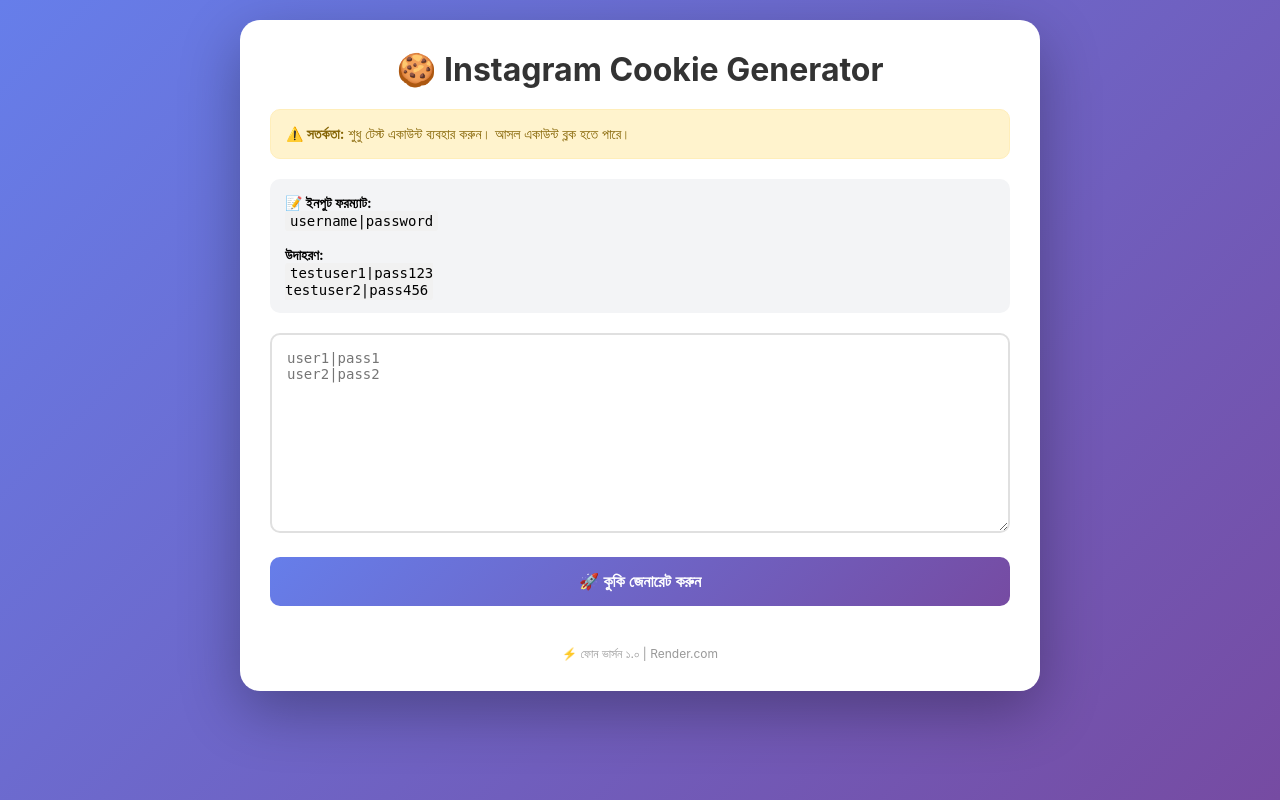
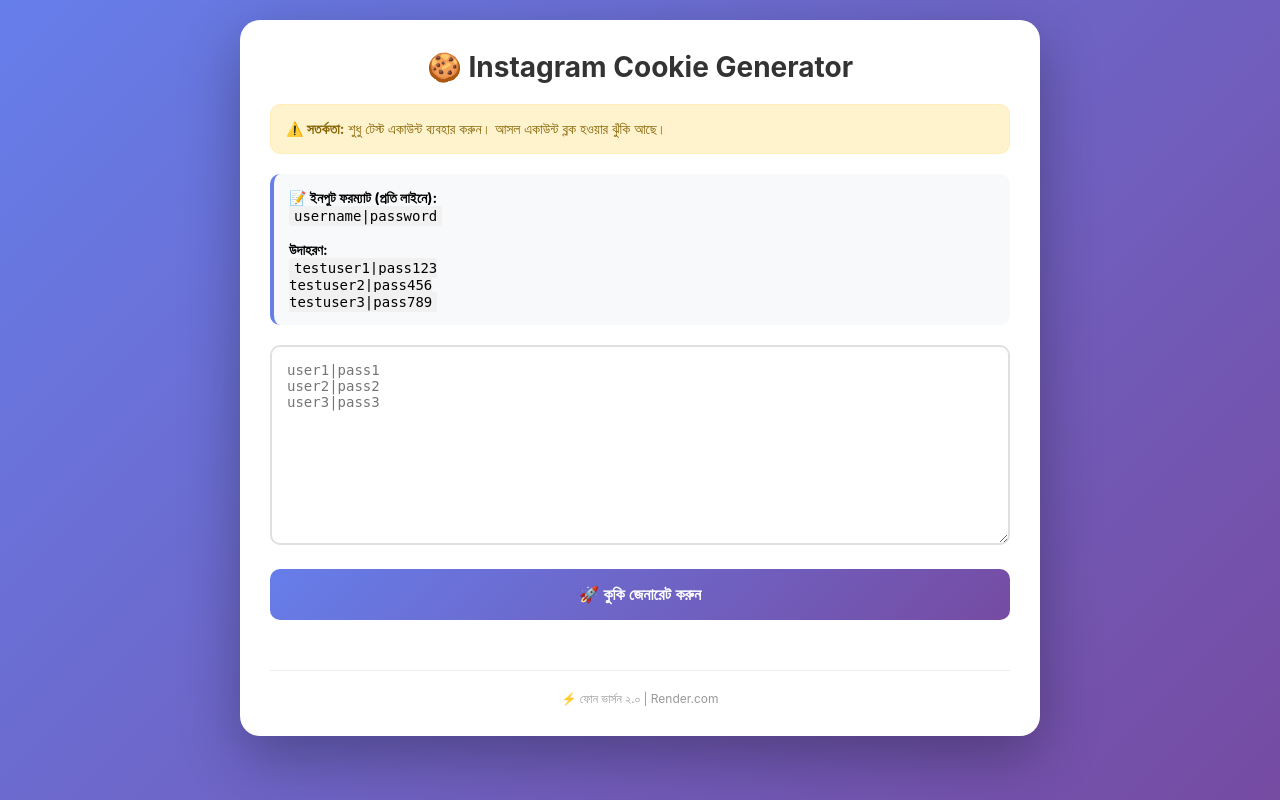
Before and after one commit to phdidea99-sys/insta-cookie-generator, a Flask app: page / in a window 1280 px wide. Run offline with Flask 3, Linux system fonts and the light colour scheme.

Commit message:
Update index.html

```diff
--- a/templates/index.html
+++ b/templates/index.html
@@ -28,6 +28,7 @@
             text-align: center;
             color: #333;
             margin-bottom: 20px;
+            font-size: 28px;
         }
         .warning {
             background: #fff3cd;
@@ -39,7 +40,8 @@
             font-size: 14px;
         }
         .example {
-            background: #f3f4f6;
+            background: #f8f9fa;
+            border-left: 4px solid #667eea;
             padding: 15px;
             border-radius: 10px;
             margin-bottom: 20px;
@@ -54,10 +56,15 @@
             font-family: monospace;
             font-size: 14px;
             margin-bottom: 20px;
+            resize: vertical;
+        }
+        textarea:focus {
+            outline: none;
+            border-color: #667eea;
         }
         button {
             width: 100%;
-            padding: 15px;
+            padding: 16px;
             background: linear-gradient(135deg, #667eea 0%, #764ba2 100%);
             color: white;
             border: none;
@@ -66,14 +73,20 @@
             font-weight: 600;
             cursor: pointer;
             margin-bottom: 20px;
+            transition: transform 0.2s;
+        }
+        button:hover {
+            transform: translateY(-2px);
         }
         button:disabled {
             opacity: 0.5;
             cursor: not-allowed;
+            transform: none;
         }
         .progress-container {
             margin-top: 20px;
             display: none;
+            width: 100%;
         }
         .progress-bar {
             width: 100%;
@@ -81,32 +94,48 @@
             background: #f0f0f0;
             border-radius: 10px;
             overflow: hidden;
+            margin-bottom: 10px;
         }
         .progress-fill {
             height: 100%;
             background: linear-gradient(90deg, #4CAF50, #45a049);
             width: 0%;
             transition: width 0.3s;
+            border-radius: 10px;
         }
         .status {
             text-align: center;
-            margin-top: 10px;
+            margin: 10px 0;
             color: #666;
+            font-size: 14px;
         }
         .download-btn {
             background: #4CAF50;
             display: none;
+            margin-top: 20px;
+        }
+        .download-btn:hover {
+            background: #45a049;
         }
         .footer {
             text-align: center;
             color: #999;
             font-size: 12px;
-            margin-top: 20px;
+            margin-top: 30px;
+            border-top: 1px solid #eee;
+            padding-top: 20px;
         }
         code {
             background: #f1f1f1;
             padding: 2px 5px;
             border-radius: 3px;
+            font-family: monospace;
+        }
+        .error-message {
+            color: #dc3545;
+            text-align: center;
+            margin: 10px 0;
+            font-size: 14px;
         }
     </style>
 </head>
@@ -115,17 +144,18 @@
         <h1>🍪 Instagram Cookie Generator</h1>
 
         <div class="warning">
-            <strong>⚠️ সতর্কতা:</strong> শুধু টেস্ট একাউন্ট ব্যবহার করুন। আসল একাউন্ট ব্লক হতে পারে।
+            <strong>⚠️ সতর্কতা:</strong>
+            শুধু টেস্ট একাউন্ট ব্যবহার করুন। আসল একাউন্ট ব্লক হওয়ার ঝুঁকি আছে।
         </div>
 
         <div class="example">
-            <strong>📝 ইনপুট ফরম্যাট:</strong><br>
+            <strong>📝 ইনপুট ফরম্যাট (প্রতি লাইনে):</strong><br>
             <code>username|password</code><br><br>
             <strong>উদাহরণ:</strong><br>
-            <code>testuser1|pass123<br>testuser2|pass456</code>
+            <code>testuser1|pass123<br>testuser2|pass456<br>testuser3|pass789</code>
         </div>
 
-        <textarea id="inputData" placeholder="user1|pass1&#10;user2|pass2"></textarea>
+        <textarea id="inputData" placeholder="user1|pass1&#10;user2|pass2&#10;user3|pass3"></textarea>
 
         <button id="submitBtn" onclick="generateCookies()">🚀 কুকি জেনারেট করুন</button>
 
@@ -133,13 +163,14 @@
             <div class="progress-bar">
                 <div class="progress-fill" id="progressFill"></div>
             </div>
-            <div class="status" id="status"></div>
+            <div class="status" id="statusText">প্রসেসিং শুরু হচ্ছে...</div>
+            <div class="error-message" id="errorText"></div>
         </div>
 
         <button class="download-btn" id="downloadBtn">📥 ফাইল ডাউনলোড করুন</button>
 
         <div class="footer">
-            ⚡ ফোন ভার্সন ১.০ | Render.com
+            ⚡ ফোন ভার্সন ২.০ | Render.com
         </div>
     </div>
 
@@ -155,11 +186,14 @@
             // প্রোগ্রেস বার দেখান
             document.getElementById('progressContainer').style.display = 'block';
             document.getElementById('progressFill').style.width = '0%';
-            document.getElementById('status').innerText = 'প্রসেসিং শুরু হচ্ছে...';
+            document.getElementById('statusText').innerText = 'প্রসেসিং শুরু হচ্ছে...';
+            document.getElementById('errorText').innerText = '';
 
             // বাটন ডিজেবল করুন
             document.getElementById('submitBtn').disabled = true;
             document.getElementById('downloadBtn').style.display = 'none';
+
+            console.log('Sending data to server...');
 
             // API কল
             fetch('/api/submit', {
@@ -172,54 +206,72 @@
                 })
             })
             .then(response => {
+                console.log('Response status:', response.status);
                 if (!response.ok) {
-                    throw new Error('Network response was not ok');
+                    throw new Error(`HTTP error! status: ${response.status}`);
                 }
                 return response.json();
             })
             .then(data => {
+                console.log('Response data:', data);
+
                 if (data.error) {
-                    alert('Error: ' + data.error);
+                    document.getElementById('errorText').innerText = 'Error: ' + data.error;
+                    document.getElementById('statusText').innerText = '❌ ব্যর্থ';
                     document.getElementById('submitBtn').disabled = false;
-                    document.getElementById('progressContainer').style.display = 'none';
                     return;
                 }
-                // স্ট্যাটাস চেক করা শুরু
-                checkStatus(data.job_id);
+
+                if (data.job_id) {
+                    console.log('Job ID:', data.job_id);
+                    // স্ট্যাটাস চেক করা শুরু
+                    checkStatus(data.job_id);
+                } else {
+                    throw new Error('No job ID received');
+                }
             })
             .catch(error => {
-                console.error('Error:', error);
-                alert('কানেকশন error: ' + error.message);
+                console.error('Fetch error:', error);
+                document.getElementById('errorText').innerText = 'কানেকশন error: ' + error.message;
+                document.getElementById('statusText').innerText = '❌ error';
                 document.getElementById('submitBtn').disabled = false;
-                document.getElementById('progressContainer').style.display = 'none';
             });
         }
 
         function checkStatus(jobId) {
+            console.log('Checking status for job:', jobId);
+
             const interval = setInterval(() => {
                 fetch(`/api/status/${jobId}`)
                     .then(response => {
                         if (!response.ok) {
-                            throw new Error('Status check failed');
+                            throw new Error(`Status check failed: ${response.status}`);
                         }
                         return response.json();
                     })
                     .then(data => {
+                        console.log('Status data:', data);
+
                         if (data.error) {
                             clearInterval(interval);
-                            alert('Error: ' + data.error);
+                            document.getElementById('errorText').innerText = 'Error: ' + data.error;
+                            document.getElementById('statusText').innerText = '❌ ব্যর্থ';
                             document.getElementById('submitBtn').disabled = false;
-                            document.getElementById('progressContainer').style.display = 'none';
                             return;
                         }
 
-                        document.getElementById('progressFill').style.width = data.progress + '%';
-                        document.getElementById('status').innerText = `প্রসেসিং... ${data.progress}%`;
+                        // প্রোগ্রেস আপডেট
+                        if (data.progress !== undefined) {
+                            document.getElementById('progressFill').style.width = data.progress + '%';
+                            document.getElementById('statusText').innerText = `প্রসেসিং... ${data.progress}%`;
+                        }
 
+                        // স্ট্যাটাস চেক
                         if (data.status === 'completed') {
                             clearInterval(interval);
                             document.getElementById('submitBtn').disabled = false;
-                            document.getElementById('status').innerText = '✅ সম্পন্ন!';
+                            document.getElementById('statusText').innerText = '✅ সম্পন্ন!';
+                            document.getElementById('progressFill').style.width = '100%';
 
                             // ডাউনলোড বাটন দেখান
                             const downloadBtn = document.getElementById('downloadBtn');
@@ -232,15 +284,14 @@
                         if (data.status === 'error') {
                             clearInterval(interval);
                             document.getElementById('submitBtn').disabled = false;
-                            document.getElementById('status').innerText = '❌ error হয়েছে';
-                            alert('প্রসেসিং error: ' + (data.error || 'অজানা error'));
+                            document.getElementById('statusText').innerText = '❌ error হয়েছে';
+                            document.getElementById('errorText').innerText = data.error || 'অজানা error';
                         }
                     })
                     .catch(error => {
                         console.error('Status check error:', error);
-                        clearInterval(interval);
-                        document.getElementById('submitBtn').disabled = false;
-                        document.getElementById('status').innerText = '❌ error';
+                        // error হলে interval বন্ধ না করে চালিয়ে যান
+                        document.getElementById('errorText').innerText = 'স্ট্যাটাস চেক error: ' + error.message;
                     });
             }, 2000);
         }
```
